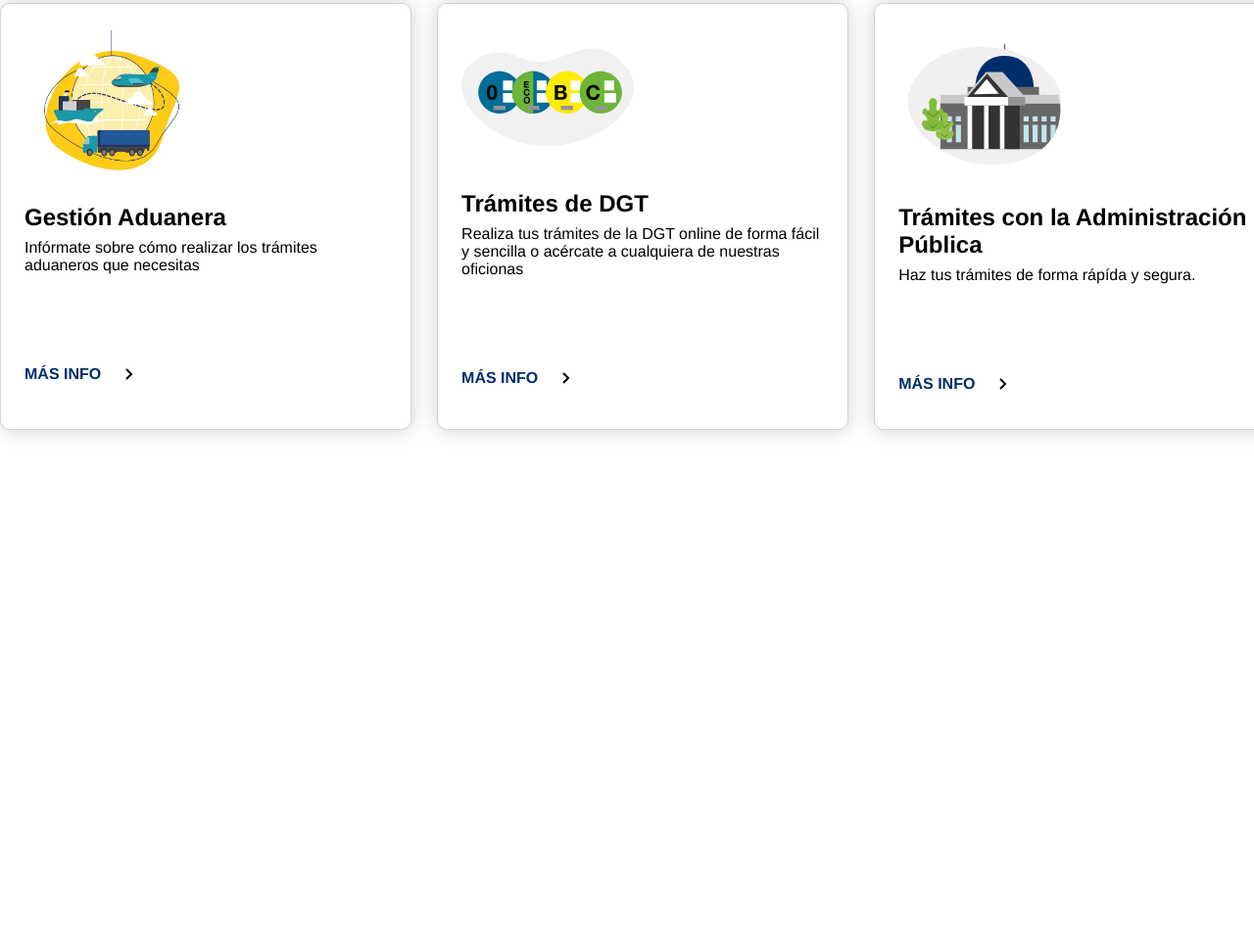
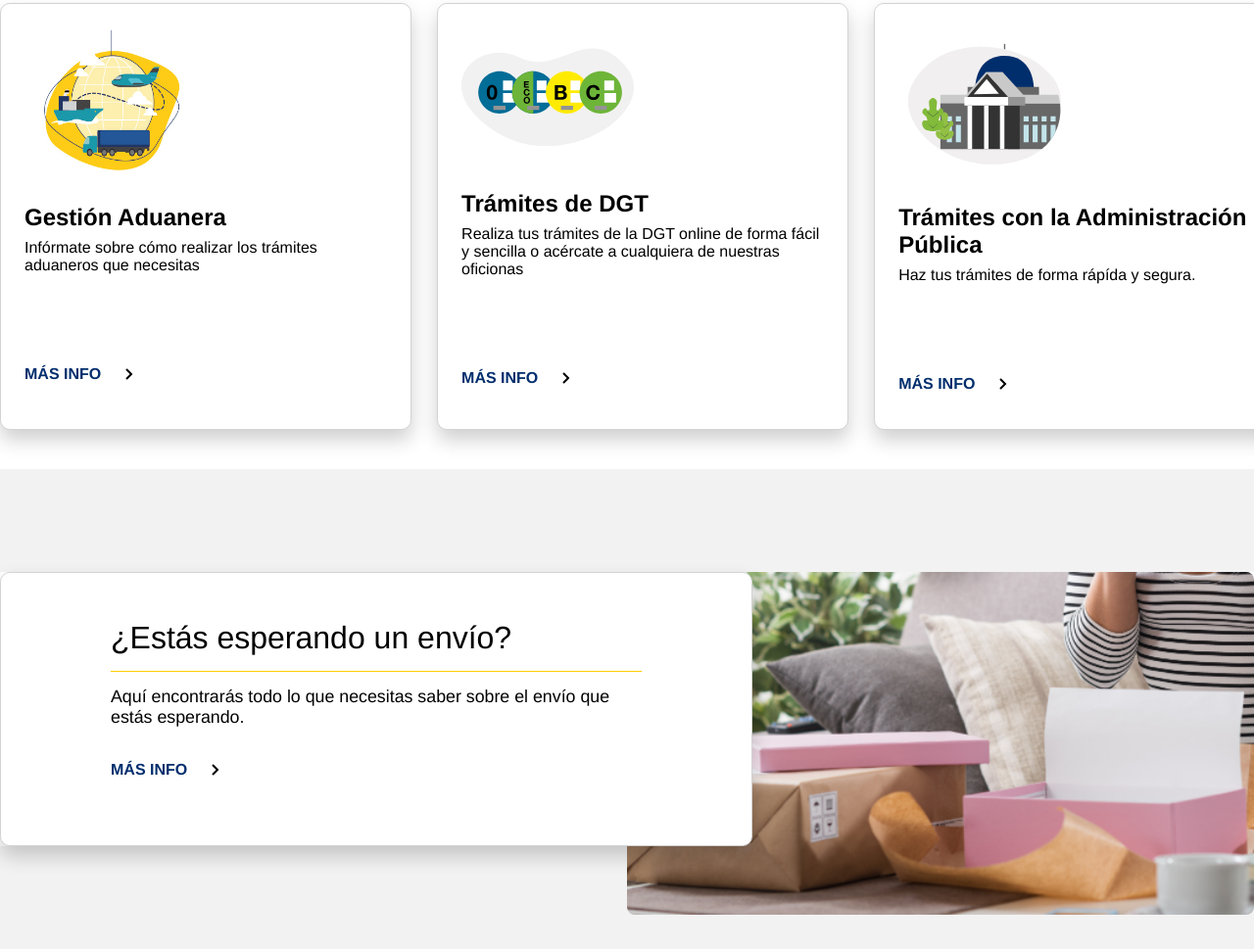
Before and after one commit to YeisonCordoba07/DesarrolloWebEjercicio7, a plain HTML site: page index.html in a window 1280 px wide. Shown: the part 1320-2289 px from the top of the page at 98% size. Before the commit the page ends 1799 px from the top, so only its background shows below. Drawn offline with Linux system fonts and the light colour scheme.

Commit message:
Agrega la primera sección de información

```diff
--- a/css/style.css
+++ b/css/style.css
@@ -260,7 +260,7 @@
 .cajon-envio-blanco{
     background-color: white;
     border: 1px solid lightgray;
-    box-shadow: 0px 0px 20px rgba(0, 0, 0, 0.194);
+    box-shadow: 0px 10px 20px rgba(0, 0, 0, 0.194);
 }
 
 
@@ -480,3 +480,58 @@
     display: flex;
     justify-content: flex-start;
 }
+
+
+
+
+
+/* ---------------- |SECTION INFORMACIÓN| ---------------- */
+
+/* primer cuadro */
+
+.section-informacion{
+    background-color: #f3f2f2;
+
+}
+.contenedor-section-informacion{
+    display: flex;
+    flex-direction: row;
+    width: 100%;
+    position: relative;
+    margin: 65px 0px;
+
+}
+
+.contenedor-section-informacion .cajon-envio{
+    padding: 48px 112px;
+    width: 60%;
+    height: 280px;
+    z-index: 1;
+
+}
+.contenedor-section-informacion .cajon-envio > h2{
+    font-size: 32px;
+    font-weight: 100;
+    padding-bottom: 15px;
+    border-bottom: 1px solid var(--color-amarillo);
+}
+.contenedor-section-informacion .cajon-envio > p{
+    font-size: 17.8px;
+    font-weight: 100;
+    margin: 15px 0px;
+}
+
+
+/* segundo cuadro */
+.ilustracion-informacion{
+    background-image: url("/img/home-particulares.png");
+    background-repeat: no-repeat;
+    width: 50%;
+    height: 350px;
+    border-radius: 8px;
+    position: absolute;
+    background-size: cover;
+    right: 0px;
+    top: 0px;
+    z-index: 0;
+}
--- a/index.html
+++ b/index.html
@@ -306,6 +306,27 @@
             </div>
         </section>
 
+        <!-- --------------------------------------------- -->
+
+        <section class="section-informacion separacion">
+
+            <div class="contenedor-section-informacion">
+
+                <div class="cajon-envio cajon-envio-blanco">
+                    <h2>¿Estás esperando un envío?</h2>
+                    <p>Aquí encontrarás todo lo que necesitas saber sobre el envío que estás esperando.</p>
+                    <a class="a-enlace a-texto-derecha" href="#">
+                        <span>MÁS INFO</span>
+                        <svg xmlns="http://www.w3.org/2000/svg" width="24" height="24" viewBox="0 0 24 24" style="fill: rgba(0, 0, 0, 1);transform: ;msFilter:;"><path d="M10.707 17.707 16.414 12l-5.707-5.707-1.414 1.414L13.586 12l-4.293 4.293z"></path></svg>
+                    </a>
+                </div>
+                <div class="ilustracion-informacion"></div>
+
+            </div>
+
+        </section>
+
+
     </main>
 
 
```
